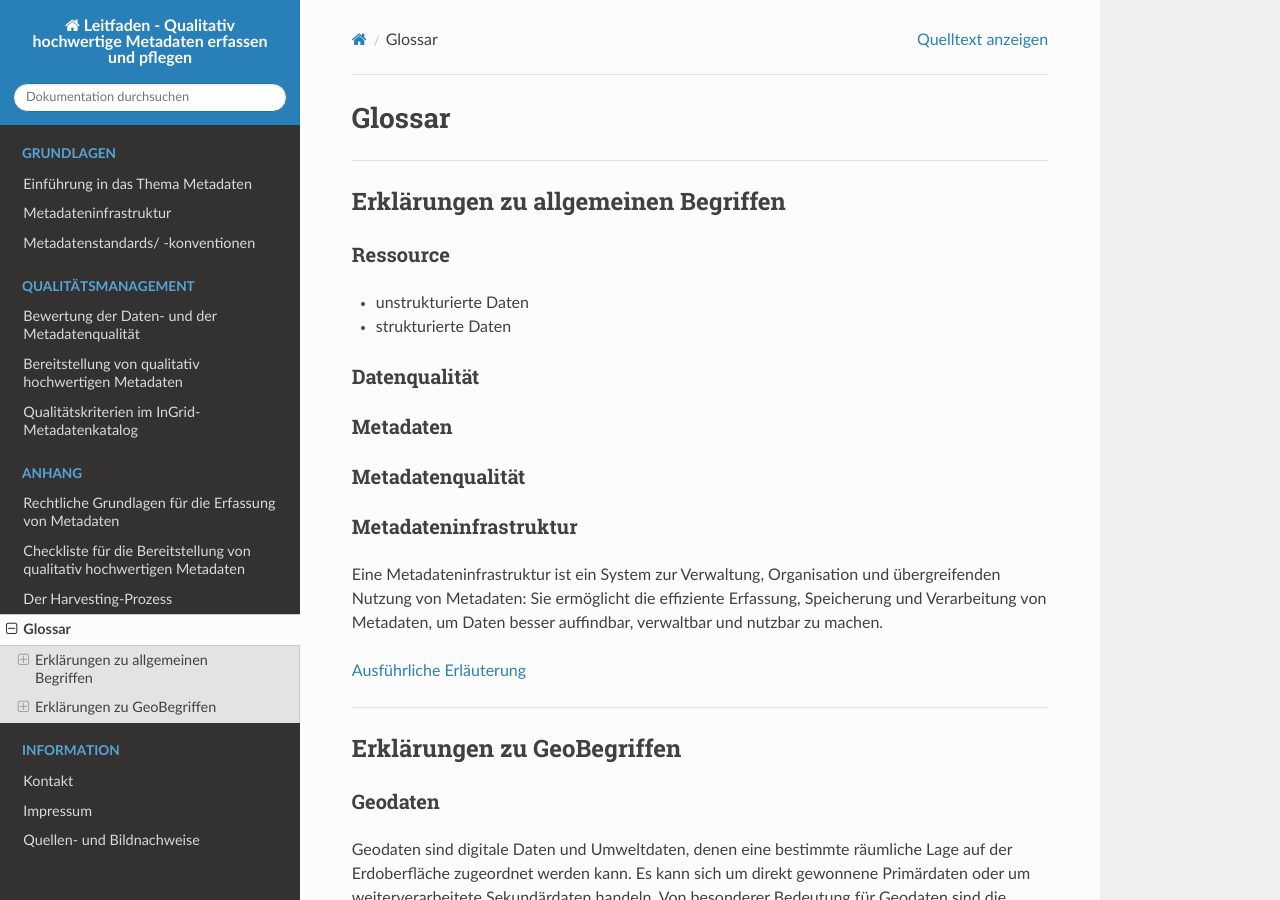
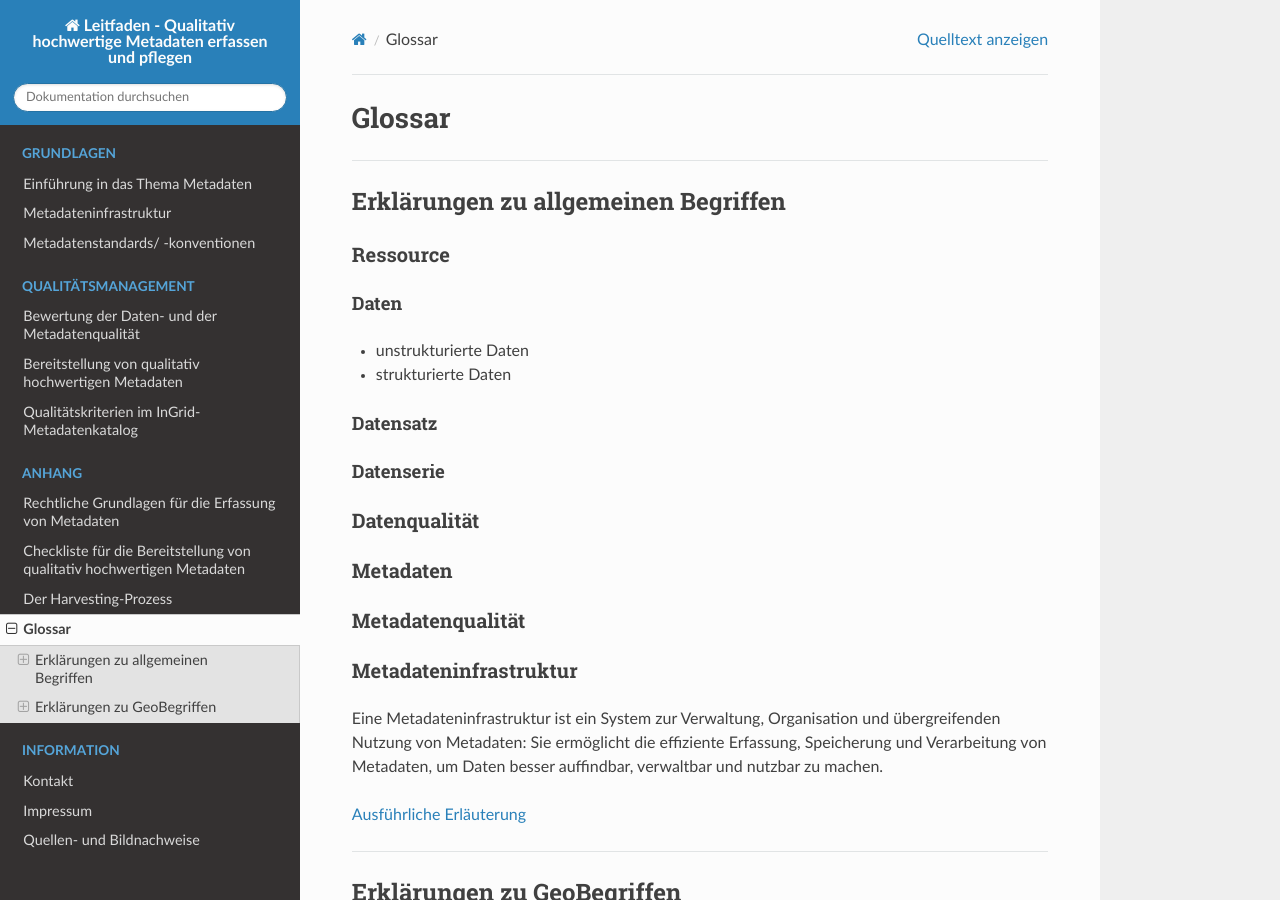
Before and after one commit to tomiwo/ingrid-mdk-st-high-quality-metadata, a Sphinx documentation site: the page built from docs/anhang/wichtige-begriffe.rst, in a window 1280 px wide and 900 px high. Built offline with Sphinx 7.4.7 and the Read the Docs theme 3.1.0, drawn with Linux system fonts in a browser that asks for light colours.

Commit message:
Update wichtige-begriffe.rst

```diff
--- a/docs/anhang/wichtige-begriffe.rst
+++ b/docs/anhang/wichtige-begriffe.rst
@@ -11,18 +11,18 @@ Erklärungen zu allgemeinen Begriffen
 Ressource
 ^^^^^^^^^
 
-  **Daten**
-  ^^^^^^^^^
+Daten
+"""""
 
 - unstrukturierte Daten
 - strukturierte Daten
 
 
-  **Datensatz**
-  ^^^^^^^^^^^^^
+Datensatz
+"""""""""
 
-  **Datenserie**
-  ^^^^^^^^^^^^^^
+Datenserie
+""""""""""
 
 Datenqualität
 ^^^^^^^^^^^^^
```
